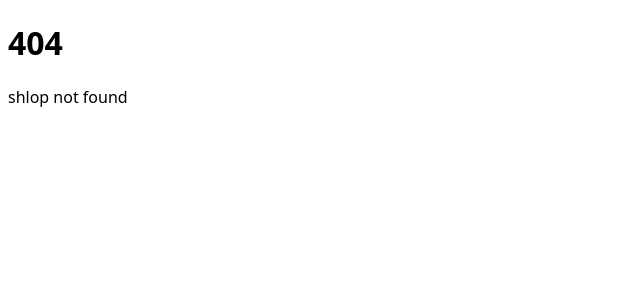
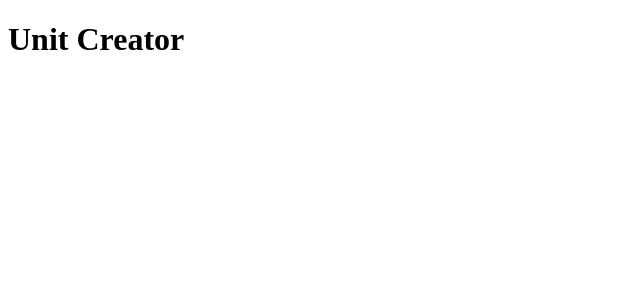
Before and after one commit to mhuang03/shlop, a SvelteKit app: page /units in a window 1280 px wide. Before the commit this address had no page. Shown: the top 300 px of the page, without its empty margins (0-640 px from the left). Built offline with nearby package versions, Linux system fonts and the light colour scheme; a web font is replaced by a local one.

Commit message:
added page and link

```diff
--- /dev/null
+++ b/src/routes/units/+page.svelte
@@ -0,0 +1 @@
+<h1>Unit Creator</h1>
```
